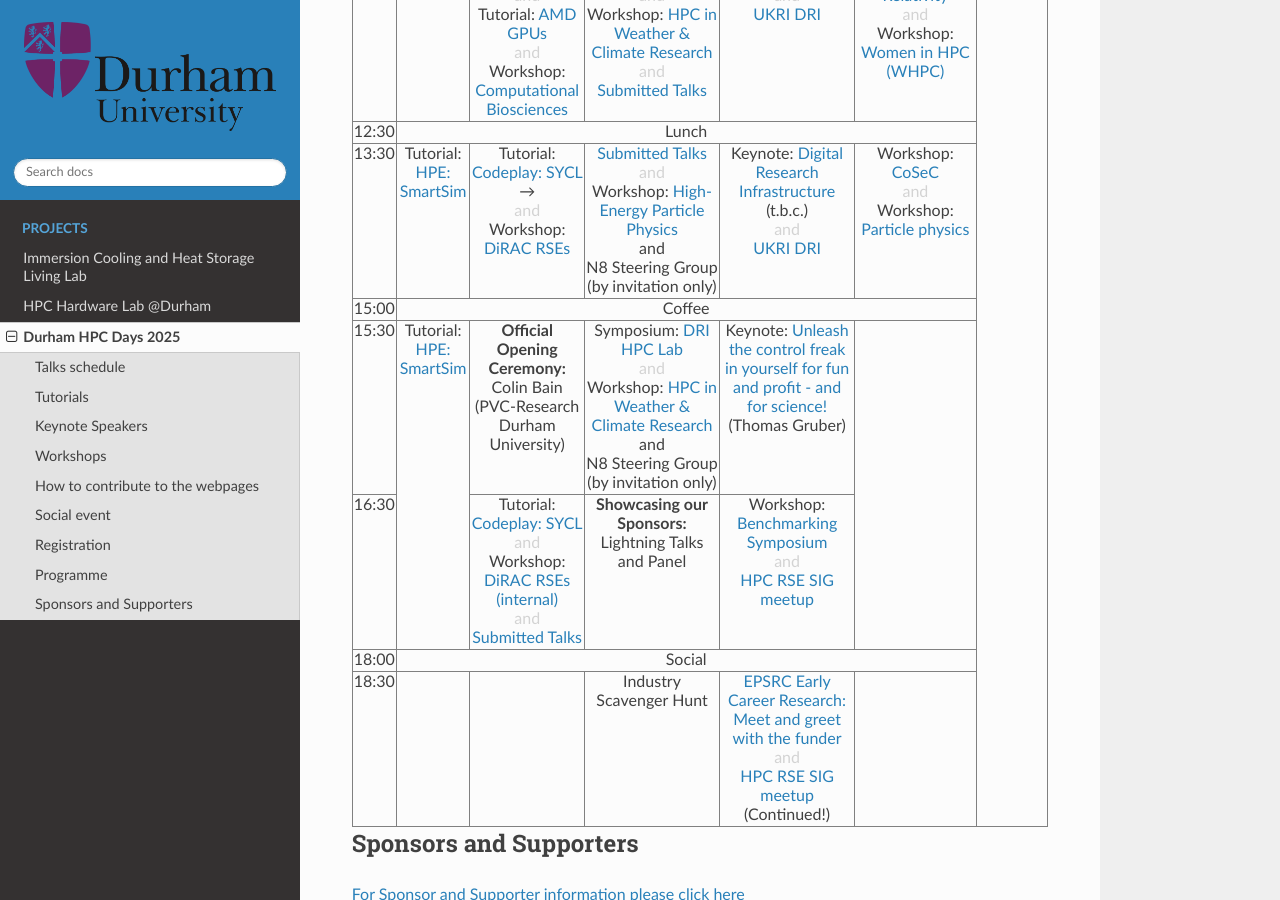
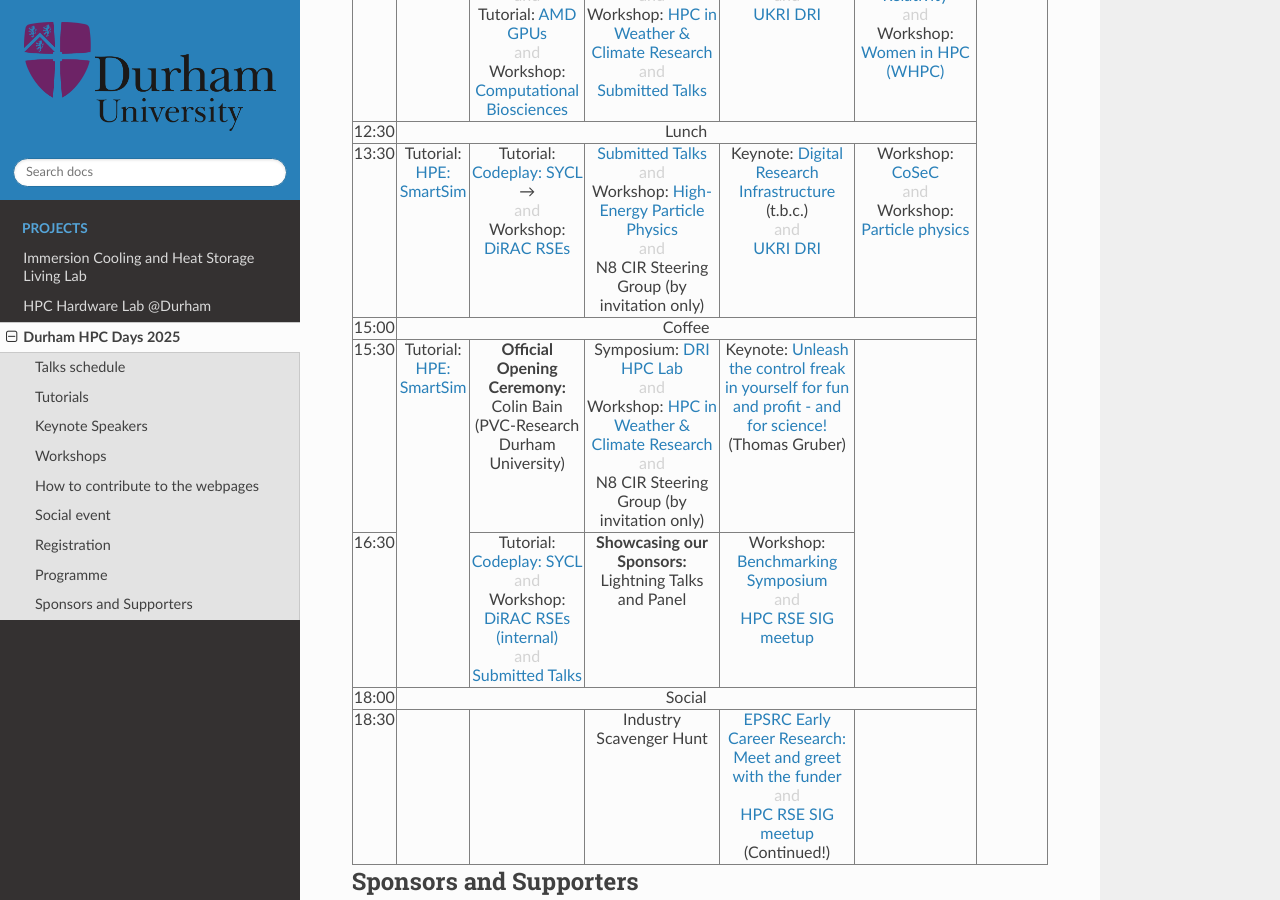
Before and after one commit to ilectra/durham, a Sphinx documentation site: the page built from docs/hpcdays/index.md, in a window 1280 px wide and 900 px high, scrolled down 1392 px. Built offline with Sphinx 7.4.7 and the Read the Docs theme 3.1.0, drawn with Linux system fonts in a browser that asks for light colours.

Commit message:
Reformatted with bright grey font

```diff
--- a/docs/hpcdays/index.md
+++ b/docs/hpcdays/index.md
@@ -71,7 +71,13 @@
   <td> 13:30 </td>
   <td> Tutorial: <a href="tutorials.html#hpe-smartsim"> HPE: SmartSim</a> </td>
   <td> Tutorial: <a href="tutorials.html#codeplay-accelerate-your-code-on-gpus-and-more-using-c-and-sycl">Codeplay: SYCL</a>  → <br /><div style="color:LightGrey;font-size=50%">and</div> Workshop: <a href="workshops.html#dirac-rses"> DiRAC RSEs </a> </td>
-  <td> <a href="talks.html#wednesday-4-june-2025-13-30-to-15-00">Submitted Talks</a> <br /><div style="color:LightGrey;font-size=50%">and</div> Workshop: <a href="workshops.html#hpc-htc-in-high-energy-physics">High-Energy Particle Physics</a> <br />and<br />N8 Steering Group (by invitation only)</td>
+  <td>
+    <a href="talks.html#wednesday-4-june-2025-13-30-to-15-00">Submitted Talks</a>
+    <br /><div style="color:LightGrey;font-size=50%">and</div>
+    Workshop: <a href="workshops.html#hpc-htc-in-high-energy-physics">High-Energy Particle Physics</a>
+    <br /><div style="color:LightGrey;font-size=50%">and</div>
+    N8 CIR Steering Group (by invitation only)
+  </td>
   <td> Keynote: <a href="dri.html">Digital Research Infrastructure</a> <br /> (t.b.c.) <br /><div style="color:LightGrey;font-size=50%">and</div> <a href="dri.html">UKRI DRI</a></td>
   <td> Workshop: <a href="workshops.html#cosec">CoSeC</a>  <br /><div style="color:LightGrey;font-size=50%">and</div>Workshop: <a href="workshops.html#id4">Particle physics</a> </td>
 </tr>
@@ -83,7 +89,13 @@
   <td> 15:30 </td>
   <td rowspan="2"> Tutorial: <a href="tutorials.html#hpe-smartsim"> HPE: SmartSim</a> </td>
   <td> <b>Official Opening Ceremony:</b> <br /> Colin Bain (PVC-Research Durham University) </td>
-  <td> Symposium: <a href="dri.html">DRI HPC Lab</a> <br /><div style="color:LightGrey;font-size=50%">and</div> Workshop: <a href="workshops.html#hpc-in-weather-climate-research">HPC in Weather & Climate Research</a> <br />and<br />N8 Steering Group (by invitation only) </td>
+  <td>
+    Symposium: <a href="dri.html">DRI HPC Lab</a>
+    <br /><div style="color:LightGrey;font-size=50%">and</div>
+    Workshop: <a href="workshops.html#hpc-in-weather-climate-research">HPC in Weather & Climate Research</a>
+    <br /><div style="color:LightGrey;font-size=50%">and</div>
+    N8 CIR Steering Group (by invitation only)
+  </td>
   <td> Keynote: <a href="keynotes.html#thomas-gruber-regionales-rechenzentrum-erlangen-rrze">Unleash the control freak in yourself for fun and profit - and for science!</a> (Thomas Gruber) </td>
   <td rowspan="2"> <!--UKRI panel with CoSeC--> </td>
 </tr>
```
